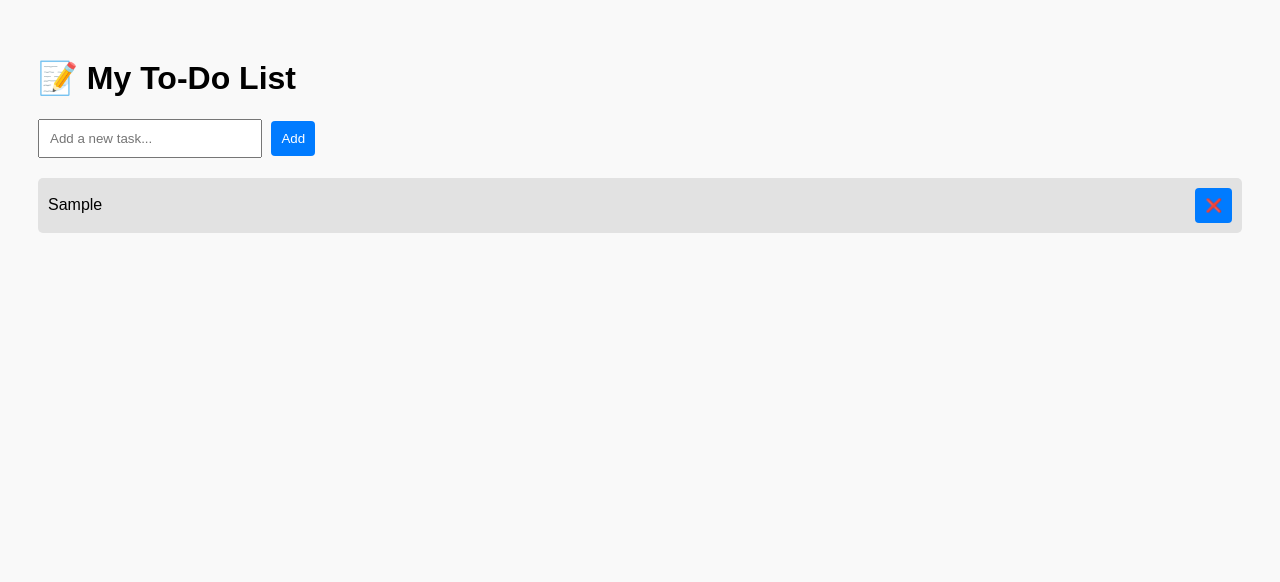
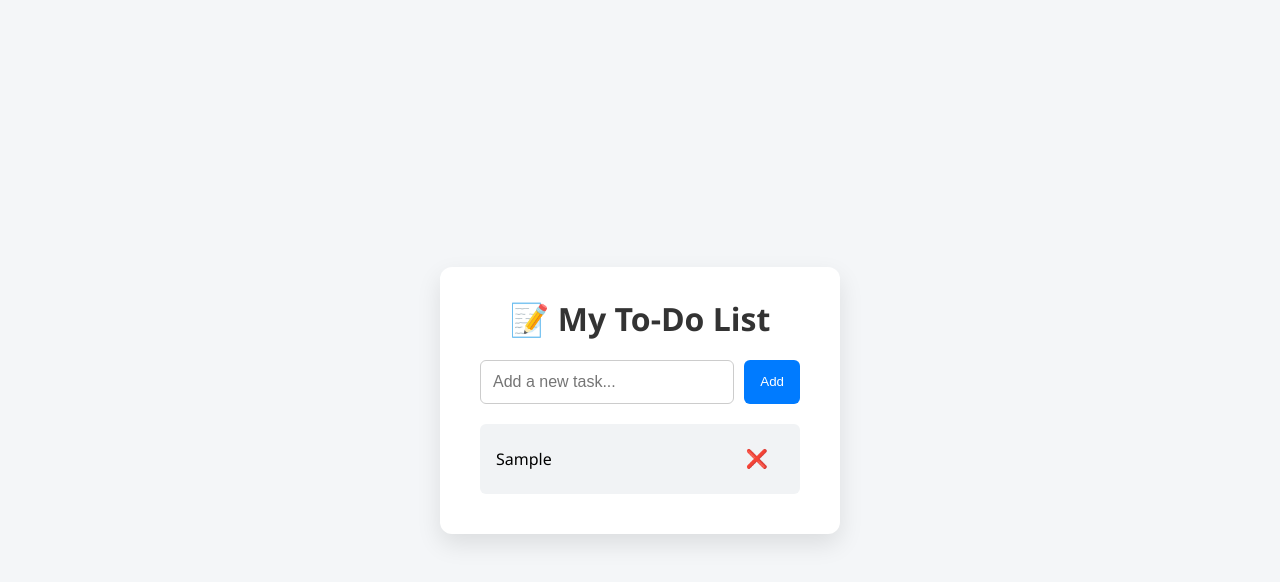
Before and after one commit to Kathushan12/ToDoList, a plain HTML site: page index.html in a window 1280 px wide. Both pictures are taken after typing "Sample" into the empty fields and a click on the button "Add". Drawn offline with Linux system fonts and the light colour scheme.

Commit message:
Style modified

```diff
--- a/style.css
+++ b/style.css
@@ -1,40 +1,90 @@
+* {
+  box-sizing: border-box;
+  margin: 0;
+  padding: 0;
+}
+
 body {
-  font-family: Arial, sans-serif;
-  padding: 30px;
-  background-color: #f9f9f9;
+  background: #f4f6f8;
+  font-family: "Segoe UI", sans-serif;
+  display: flex;
+  align-items: center;
+  justify-content: center;
+  height: 100vh;
+}
+
+.container {
+  background: #ffffff;
+  padding: 30px 40px;
+  border-radius: 12px;
+  box-shadow: 0 10px 25px rgba(0, 0, 0, 0.1);
+  width: 100%;
+  max-width: 400px;
+}
+
+h1 {
+  text-align: center;
+  margin-bottom: 20px;
+  color: #333;
+}
+
+.input-group {
+  display: flex;
+  gap: 10px;
 }
 
 input {
-  padding: 10px;
-  width: 200px;
+  flex: 1;
+  padding: 12px;
+  border: 1px solid #ccc;
+  border-radius: 6px;
+  font-size: 16px;
 }
 
 button {
-  padding: 10px;
-  margin-left: 5px;
-  background-color: #007bff;
+  background: #007bff;
   color: white;
   border: none;
+  padding: 12px 16px;
+  border-radius: 6px;
   cursor: pointer;
-  border-radius: 4px;
+  transition: background 0.3s ease;
 }
 
 button:hover {
-  background-color: #0056b3;
+  background: #0056b3;
 }
 
 ul {
+  list-style: none;
   margin-top: 20px;
-  padding: 0;
 }
 
 li {
+  background: #f1f3f5;
+  padding: 12px 16px;
+  border-radius: 6px;
   margin-bottom: 10px;
-  list-style: none;
-  background-color: #e2e2e2;
-  padding: 10px;
-  border-radius: 5px;
   display: flex;
   justify-content: space-between;
   align-items: center;
+  transition: 0.3s;
 }
+
+li.completed {
+  text-decoration: line-through;
+  opacity: 0.6;
+}
+
+li button {
+  background: transparent;
+  border: none;
+  color: #ff4d4d;
+  font-size: 18px;
+  cursor: pointer;
+  transition: color 0.2s ease;
+}
+
+li button:hover {
+  color: #cc0000;
+}
```
